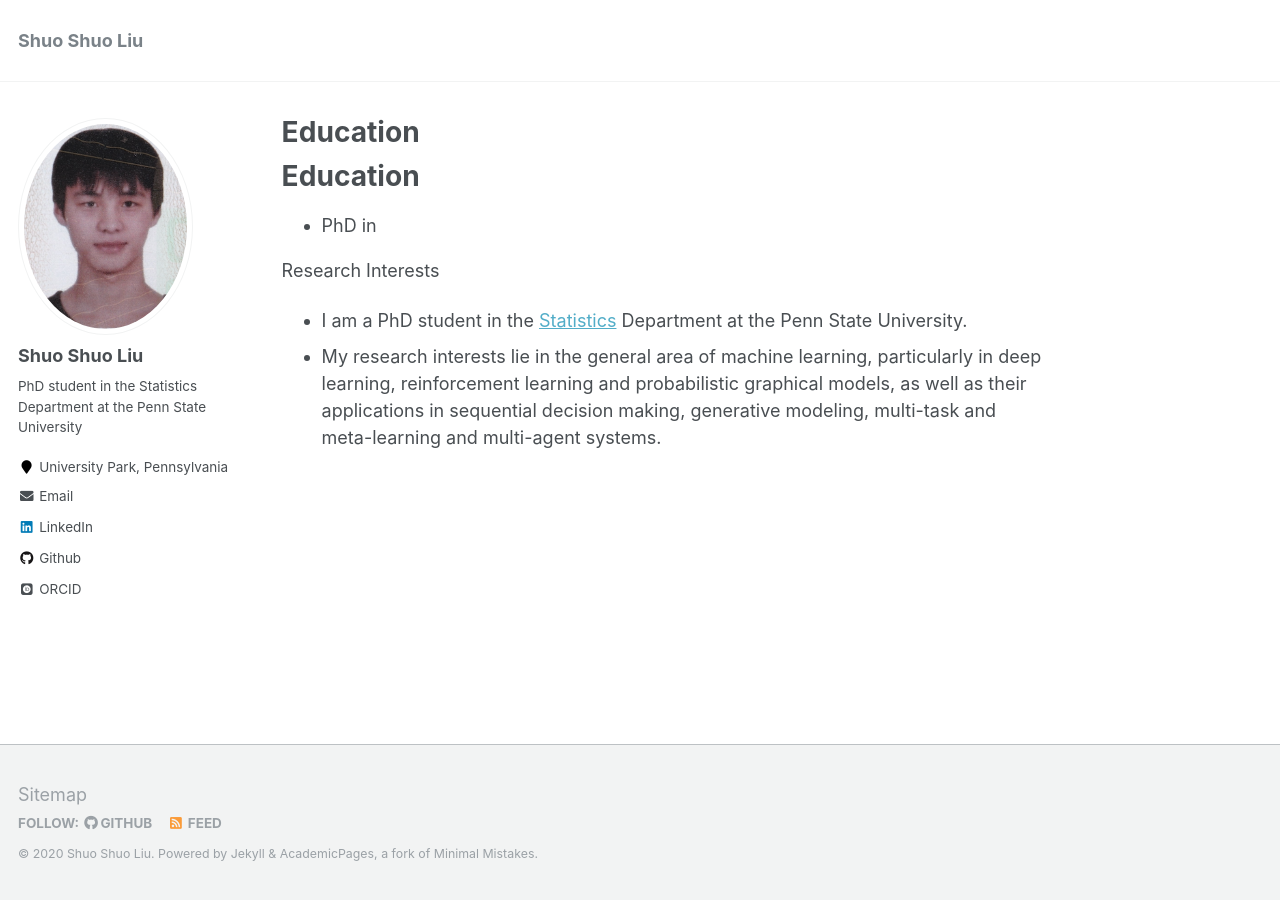
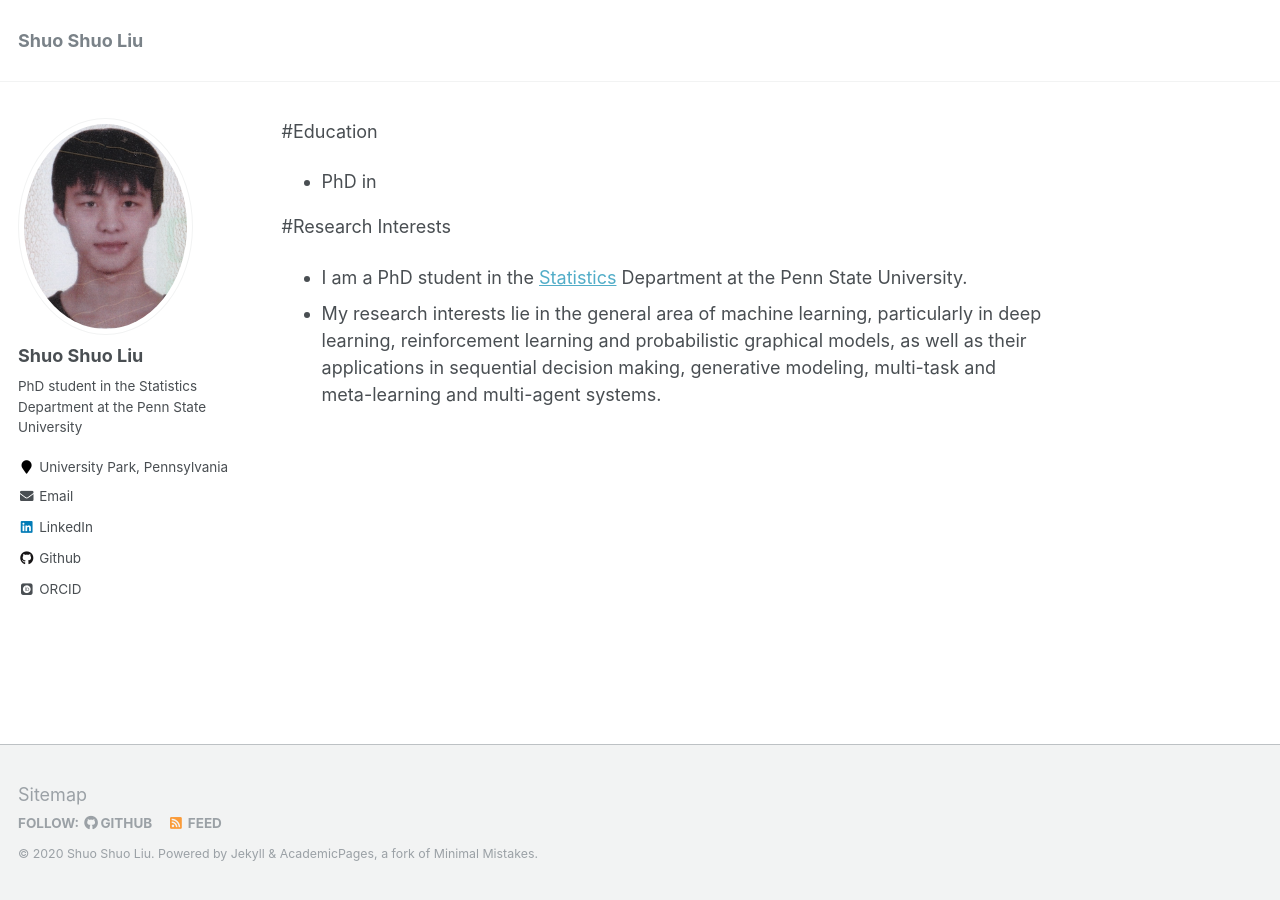
Before and after one commit to shuoshuoliu/shuoshuoliu.github.io, a Jekyll site: the page built from _pages/about.md, in a window 1280 px wide. Built offline with Jekyll 4.4.1, drawn with Linux system fonts in a browser that asks for light colours; some web fonts are replaced; our own code applies the rules of GitHub Pages for plain Markdown files.

Commit message:
Update about.md

```diff
--- a/_pages/about.md
+++ b/_pages/about.md
@@ -9,10 +9,9 @@ redirect_from:
 ---
 
 
-Education
-======
+#Education
 * PhD in
 
-Research Interests
+#Research Interests
 * I am a PhD student in the [Statistics](https://science.psu.edu/stat) Department at the Penn State University.
 * My research interests lie in the general area of machine learning, particularly in deep learning, reinforcement learning and probabilistic graphical models, as well as their applications in sequential decision making, generative modeling, multi-task and meta-learning and multi-agent systems.
```
